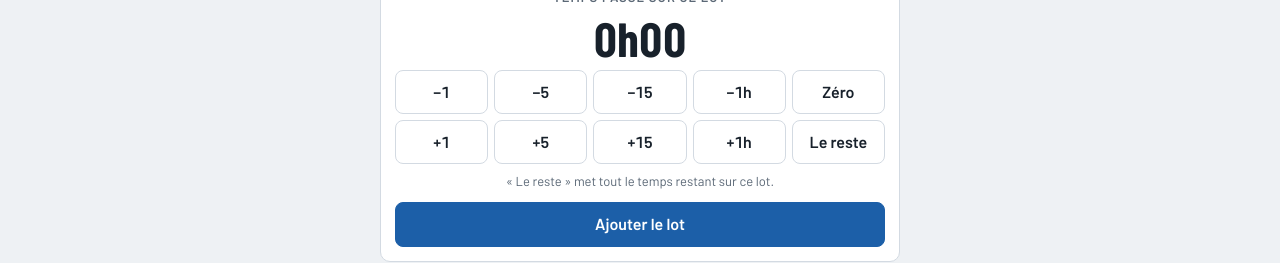
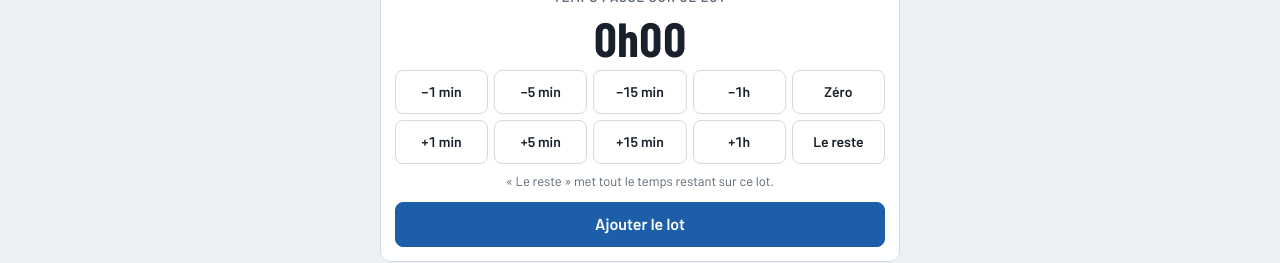
Before and after one commit to Atelier-serie/Pointage, a plain HTML site: page index.html in a window 1280 px wide. Shown: the part 1020-1283 px from the top of the page. Drawn offline with nearby package versions, Linux system fonts and the light colour scheme.

Commit message:
Add files via upload

```diff
--- a/index.html
+++ b/index.html
@@ -85,7 +85,7 @@ button:disabled{opacity:.45;cursor:default}
 .dur-box{display:flex;flex-direction:column;gap:8px;align-items:stretch}
 .dur-val{font-family:var(--f-display);font-weight:700;font-size:48px;text-align:center;font-variant-numeric:tabular-nums;line-height:1}
 .steps{display:grid;grid-template-columns:repeat(5,1fr);gap:6px}
-.steps button{padding:8px 0;font-weight:600;font-variant-numeric:tabular-nums}
+.steps button{padding:8px 0;font-weight:600;font-variant-numeric:tabular-nums;font-size:14px;white-space:nowrap}
 .ed .acts{display:flex;gap:8px}
 .ed .acts .pri{flex:1}
 .hint{font-size:13px;color:var(--muted)}
@@ -175,8 +175,8 @@ button:disabled{opacity:.45;cursor:default}
       <div class="lbl" style="text-align:center">Temps passé sur ce lot</div>
       <div class="dur-val" id="durVal">0h00</div>
       <div class="steps">
-        <button data-d="-1" aria-label="moins 1 minute">−1</button><button data-d="-5" aria-label="moins 5 minutes">−5</button><button data-d="-15" aria-label="moins 15 minutes">−15</button><button data-d="-60" aria-label="moins 1 heure">−1h</button><button data-d="0">Zéro</button>
-        <button data-d="1" aria-label="plus 1 minute">+1</button><button data-d="5" aria-label="plus 5 minutes">+5</button><button data-d="15" aria-label="plus 15 minutes">+15</button><button data-d="60" aria-label="plus 1 heure">+1h</button><button id="allRest" data-d="rest">Le reste</button>
+        <button data-d="-1" aria-label="moins 1 minute">−1 min</button><button data-d="-5" aria-label="moins 5 minutes">−5 min</button><button data-d="-15" aria-label="moins 15 minutes">−15 min</button><button data-d="-60" aria-label="moins 1 heure">−1h</button><button data-d="0">Zéro</button>
+        <button data-d="1" aria-label="plus 1 minute">+1 min</button><button data-d="5" aria-label="plus 5 minutes">+5 min</button><button data-d="15" aria-label="plus 15 minutes">+15 min</button><button data-d="60" aria-label="plus 1 heure">+1h</button><button id="allRest" data-d="rest">Le reste</button>
       </div>
       <div class="hint" style="text-align:center">« Le reste » met tout le temps restant sur ce lot.</div>
     </div>
```
